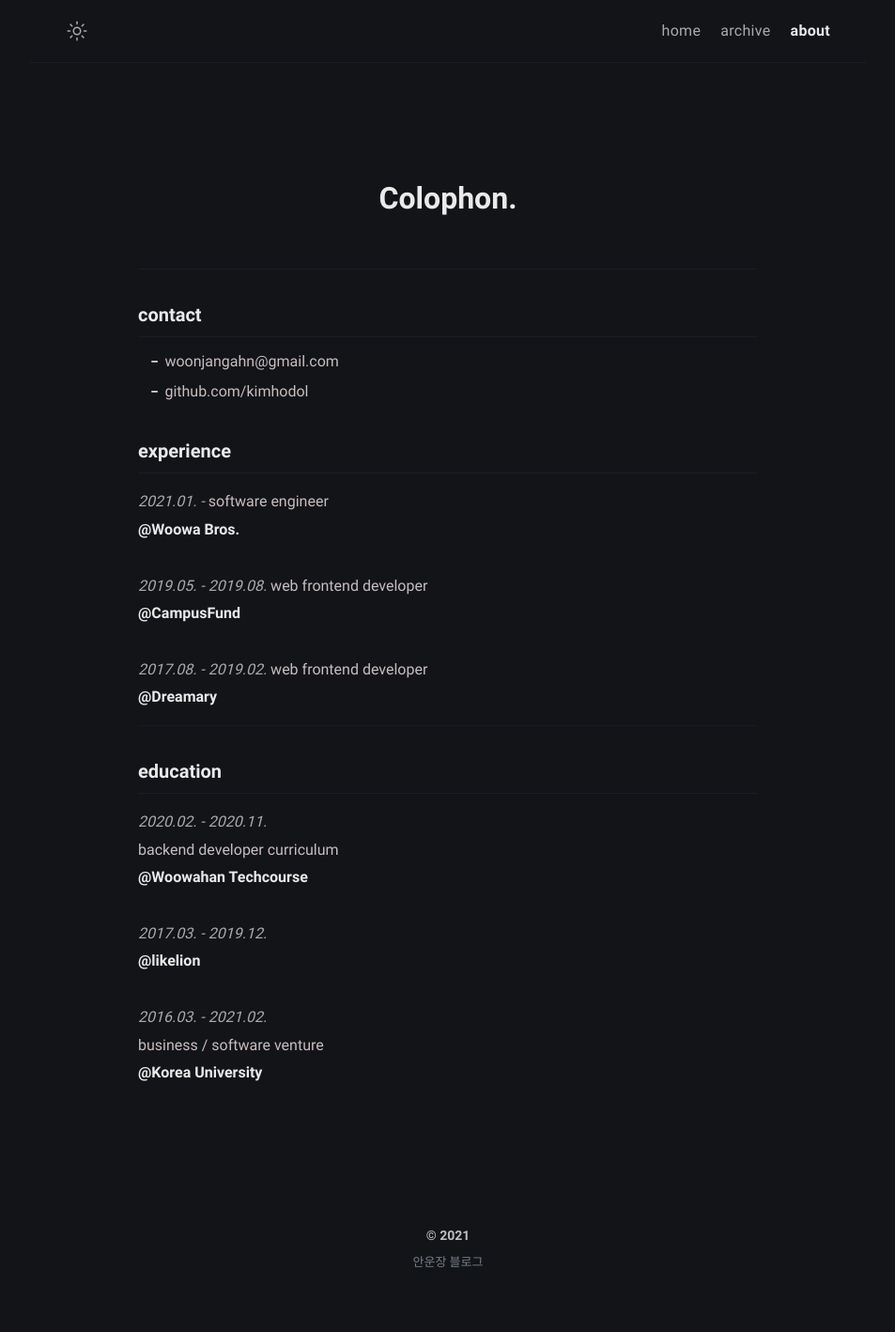
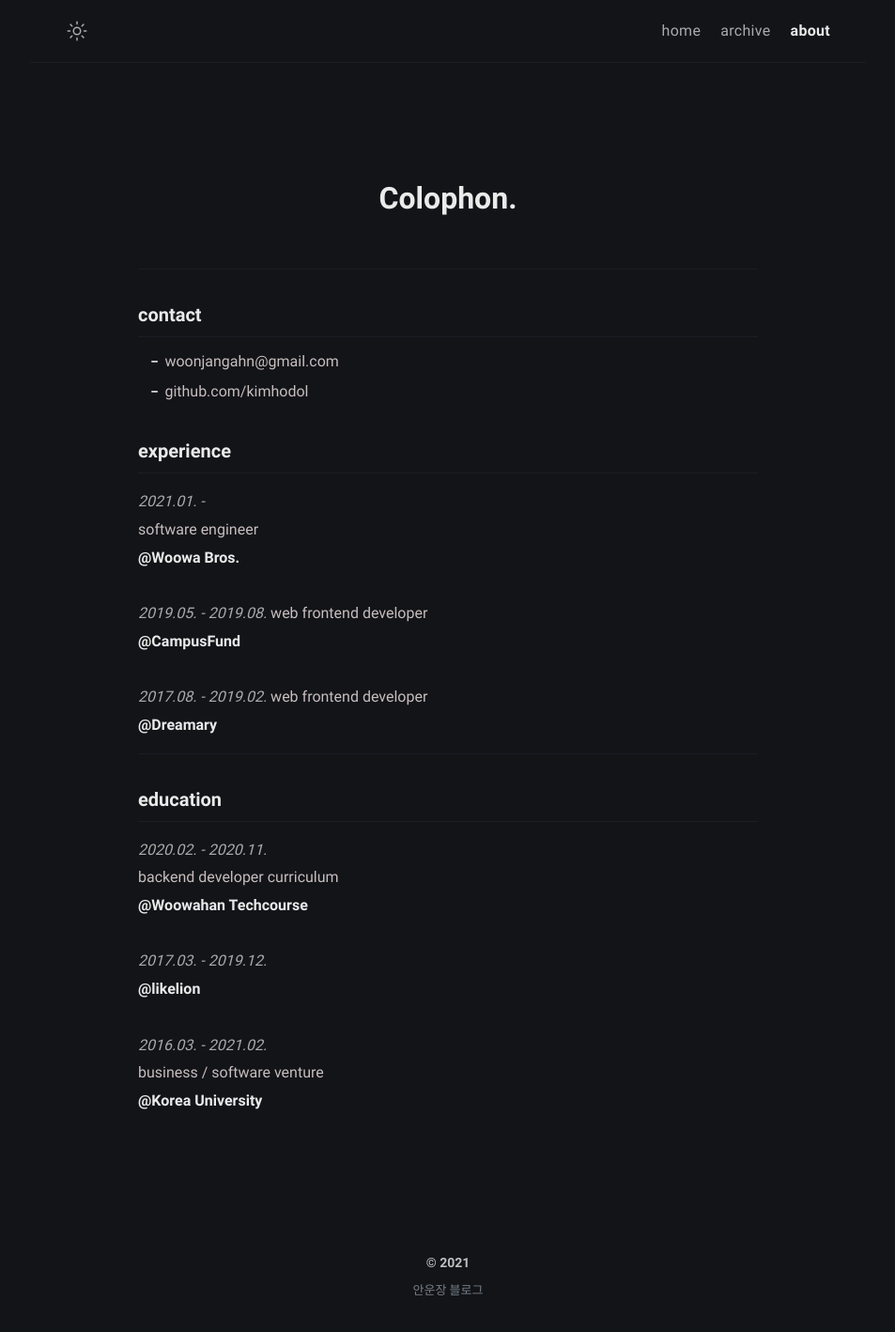
Before and after one commit to kimhodol/hodol-aa96c, a Jekyll site: the page built from about.md, in a window 1280 px wide. Shown: the whole page at 94% size, without its empty margins (163-1116 px from the left). Built offline with Jekyll 4.4.1, drawn with Linux system fonts in a browser that asks for light colours; before the commit the page ends 1388 px from its top, so only the background shows below that.

Commit message:
about.md: changed

```diff
--- a/about.md
+++ b/about.md
@@ -13,7 +13,7 @@ comments: false
 
 ### experience
 
-<span style="color: #aaa">_2021.01. -_</span>
+<span style="color: #aaa">_2021.01. -_</span><br/>
 software engineer<br/>
 [**@Woowa Bros.**](https://woowahan.com/)<br/>
 
```
